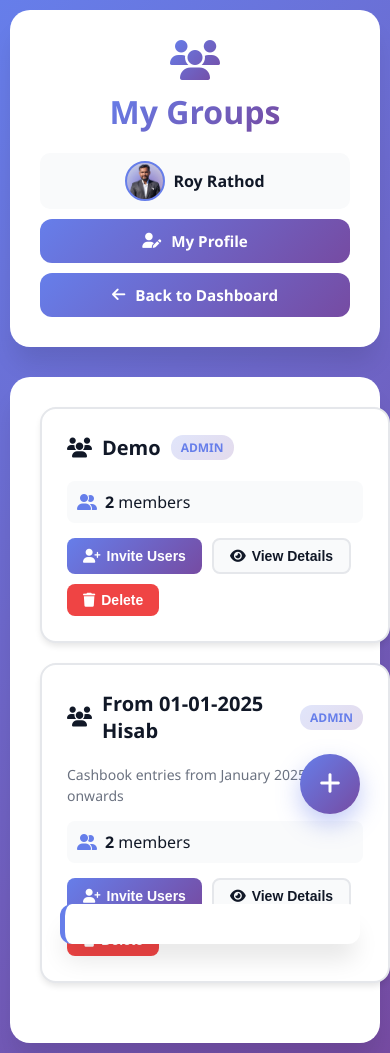
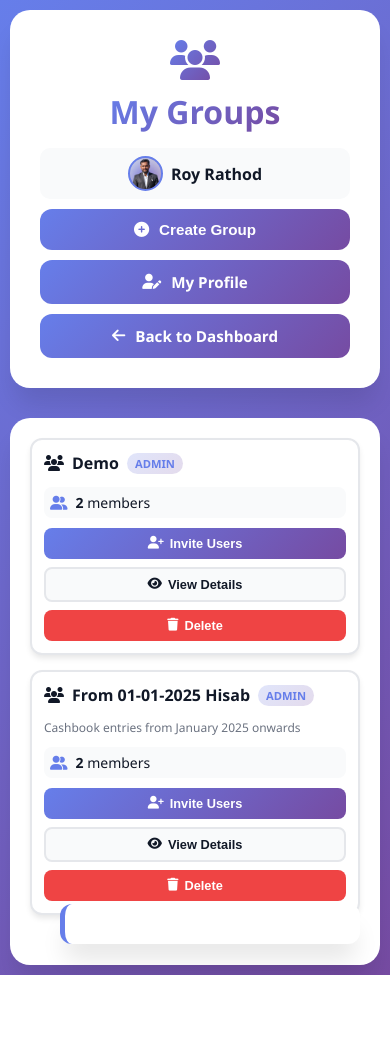
Before and after one commit to codelockinfo/cashbook, a PHP site: page /cashbook/groups.php in a window 390 px wide. After the commit the page ends 975 px from the top, so only its background shows below. Run offline with PHP 8.4, Linux system fonts and the light colour scheme; a user stored in the database is signed in; data comes from the database, SQL or seed files in the repository; data that the repository does not hold is empty.

Commit message:
Fix issue

```diff
--- a/groups.js
+++ b/groups.js
@@ -13,7 +13,7 @@
 
 // Setup Event Listeners
 function setupEventListeners() {
-    document.getElementById('createGroupBtn').addEventListener('click', () => openModal('createGroupModal'));
+    document.getElementById('createGroupBtnHeader').addEventListener('click', () => openModal('createGroupModal'));
     document.getElementById('createGroupForm').addEventListener('submit', handleCreateGroup);
     document.getElementById('sendInvitesBtn').addEventListener('click', handleSendInvites);
     document.getElementById('searchUsers').addEventListener('input', handleSearchUsers);
@@ -45,7 +45,7 @@
             <div class="empty-groups">
                 <i class="fas fa-users"></i>
                 <p>You haven't joined any groups yet.</p>
-                <p style="font-size: 0.875rem; margin-top: 10px;">Click the + button to create your first group!</p>
+                <p style="font-size: 0.875rem; margin-top: 10px;">Click the "Create Group" button in the header to get started!</p>
             </div>
         `;
         return;
--- a/groups.php
+++ b/groups.php
@@ -28,7 +28,7 @@
         .group-card {
             background: white;
             border-radius: 16px;
-            padding: 25px;
+            padding: 18px;
             box-shadow: 0 4px 6px -1px rgba(0, 0, 0, 0.1);
             transition: all 0.3s ease;
             border: 2px solid var(--border-color);
@@ -44,13 +44,13 @@
             display: flex;
             justify-content: space-between;
             align-items: start;
-            margin-bottom: 15px;
+            margin-bottom: 10px;
         }
 
         .group-info h3 {
             font-size: 1.25rem;
             color: var(--text-primary);
-            margin-bottom: 5px;
+            margin-bottom: 3px;
             display: flex;
             align-items: center;
             gap: 10px;
@@ -78,7 +78,7 @@
         .group-description {
             color: var(--text-secondary);
             font-size: 0.875rem;
-            margin-bottom: 15px;
+            margin-bottom: 10px;
             line-height: 1.5;
         }
 
@@ -86,8 +86,8 @@
             display: flex;
             align-items: center;
             gap: 8px;
-            margin-bottom: 15px;
-            padding: 10px;
+            margin-bottom: 10px;
+            padding: 8px;
             background: var(--light-color);
             border-radius: 8px;
         }
@@ -98,12 +98,12 @@
 
         .group-actions {
             display: flex;
-            gap: 10px;
+            gap: 8px;
             flex-wrap: wrap;
         }
 
         .btn-small {
-            padding: 8px 16px;
+            padding: 8px 14px;
             font-size: 0.875rem;
             border-radius: 8px;
             border: none;
@@ -129,28 +129,6 @@
         .btn-delete {
             background: var(--danger-color);
             color: white;
-        }
-
-        .create-group-btn {
-            position: fixed;
-            bottom: 30px;
-            right: 30px;
-            width: 60px;
-            height: 60px;
-            border-radius: 50%;
-            background: linear-gradient(135deg, var(--primary-color), var(--secondary-color));
-            color: white;
-            border: none;
-            font-size: 1.5rem;
-            cursor: pointer;
-            box-shadow: 0 10px 25px rgba(102, 126, 234, 0.4);
-            transition: all 0.3s ease;
-            z-index: 100;
-        }
-
-        .create-group-btn:hover {
-            transform: scale(1.1);
-            box-shadow: 0 15px 35px rgba(102, 126, 234, 0.6);
         }
 
         /* Modal Styles */
@@ -313,6 +291,150 @@
             background: var(--danger-color);
             color: white;
         }
+
+        /* Mobile Responsive Styles */
+        @media (max-width: 768px) {
+            .dashboard-section {
+                padding: 20px;
+            }
+            .groups-grid {
+                grid-template-columns: 1fr;
+                gap: 15px;
+                padding: 0px;
+            }
+
+            .group-card {
+                padding: 15px;
+                margin-bottom: 0;
+            }
+
+            .group-info h3 {
+                font-size: 1.1rem;
+                flex-wrap: wrap;
+                gap: 8px;
+            }
+
+            .group-role {
+                font-size: 0.7rem;
+                padding: 3px 8px;
+            }
+
+            .group-description {
+                font-size: 0.8rem;
+            }
+
+            .group-actions {
+                display: flex;
+                flex-direction: column;
+                gap: 8px;
+                width: 100%;
+            }
+
+            .btn-small {
+                width: 100%;
+                justify-content: center;
+                padding: 9px 14px;
+                font-size: 0.875rem;
+            }
+
+            .btn-invite,
+            .btn-view,
+            .btn-delete {
+                width: 100%;
+            }
+
+            /* Header mobile adjustments */
+            .header-content {
+                flex-direction: column;
+                gap: 15px;
+            }
+
+            .header-actions {
+                flex-direction: column;
+                width: 100%;
+                align-items: stretch !important;
+            }
+
+            .manage-users-link {
+                width: 100%;
+                justify-content: center;
+                text-align: center;
+            }
+
+            /* Modal adjustments */
+            .modal-content {
+                padding: 20px;
+                margin: 10px;
+            }
+
+            .modal-header h2 {
+                font-size: 1.25rem;
+            }
+
+            /* Empty state */
+            .empty-groups {
+                padding: 40px 20px;
+            }
+
+            .empty-groups i {
+                font-size: 3rem;
+            }
+
+            /* User list in modal */
+            .user-item {
+                padding: 10px;
+            }
+
+            .user-avatar {
+                width: 35px;
+                height: 35px;
+                font-size: 0.875rem;
+            }
+
+            .request-actions {
+                flex-direction: column;
+                width: 100%;
+                gap: 8px;
+            }
+
+            .btn-accept,
+            .btn-reject {
+                width: 100%;
+            }
+        }
+
+        @media (max-width: 480px) {
+            .group-card {
+                padding: 12px;
+                border-radius: 12px;
+            }
+
+            .group-info h3 {
+                font-size: 1rem;
+            }
+
+            .group-description {
+                font-size: 0.75rem;
+            }
+
+            .group-members {
+                font-size: 0.875rem;
+                padding: 6px;
+            }
+
+            .btn-small {
+                padding: 8px 12px;
+                font-size: 0.8rem;
+            }
+
+            .modal-content {
+                padding: 15px;
+            }
+
+            .user-item-info {
+                gap: 8px;
+            }
+        }
     </style>
 </head>
 <body>
@@ -336,6 +458,9 @@
                         <?php endif; ?>
                         <span><?php echo htmlspecialchars($user['name']); ?></span>
                     </div>
+                    <button id="createGroupBtnHeader" class="manage-users-link">
+                        <i class="fas fa-plus-circle"></i> Create Group
+                    </button>
                     <a href="profile.php" class="manage-users-link">
                         <i class="fas fa-user-edit"></i> My Profile
                     </a>
@@ -366,10 +491,6 @@
             </div>
         </section>
 
-        <!-- Create Group Button -->
-        <button class="create-group-btn" id="createGroupBtn" title="Create New Group">
-            <i class="fas fa-plus"></i>
-        </button>
     </div>
 
     <!-- Create Group Modal -->
```
Also changed, not shown: dashboard.js (+67 -4 lines), dashboard.php (+15 -12 lines), style.css (+66 -0 lines).
